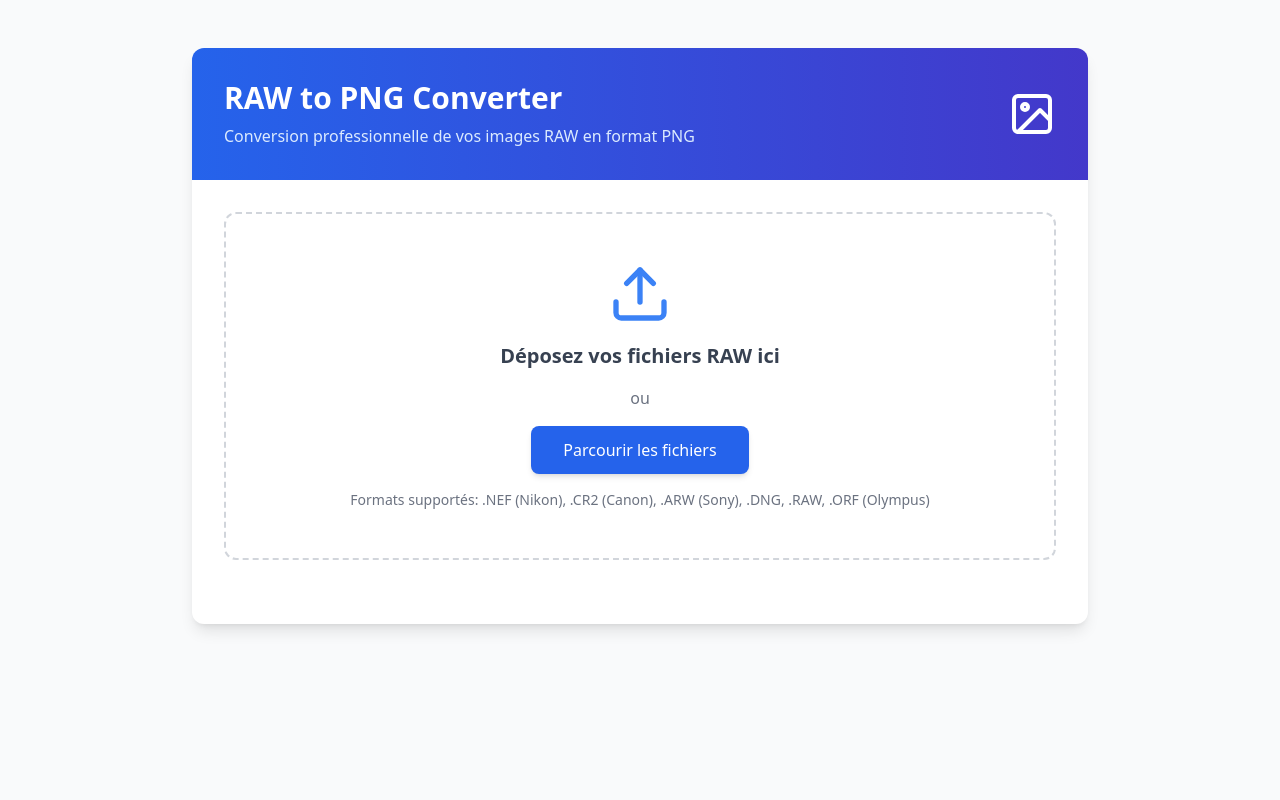
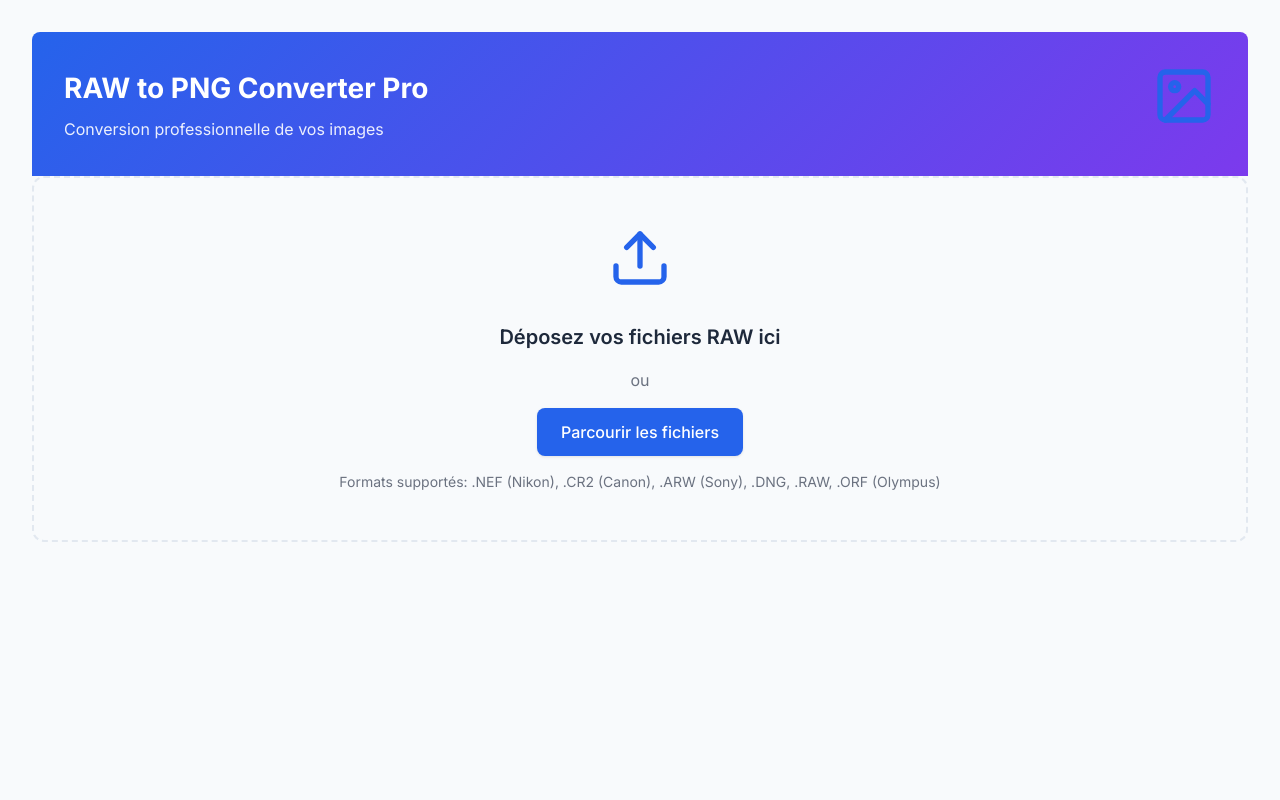
Before and after one commit to BedeschiL/raw_pictures_converter, a Flask app: page / in a window 1280 px wide. Run offline with Flask 3, Linux system fonts and the light colour scheme; some libraries are stand-ins or nearby versions.

Commit message:
Improvements, css split Added modularity

```diff
--- a/app.py
+++ b/app.py
@@ -1,49 +1,46 @@
 import zipfile
 from io import BytesIO
-
 from flask import Flask, render_template, request, redirect, url_for, send_from_directory
 from werkzeug.utils import secure_filename
-from PIL import Image
 import os
 import uuid
 from flask import send_file
+from converters.raw_to_png import RawToPngConverter
 
 app = Flask(__name__)
 
 # Configuration
 app.config['UPLOAD_FOLDER'] = 'static/uploads/'
 app.config['CONVERTED_FOLDER'] = 'static/converted/'
-app.config['ALLOWED_EXTENSIONS'] = {'nef', 'cr2', 'arw', 'dng', 'raw', 'orf'}
 app.config['MAX_CONTENT_LENGTH'] = 1000 * 1024 * 1024  # 50MB max
+
+# Enregistrement des convertisseurs
+CONVERTERS = {
+    'raw_to_png': RawToPngConverter
+}
 
 # Créer les dossiers s'ils n'existent pas
 os.makedirs(app.config['UPLOAD_FOLDER'], exist_ok=True)
 os.makedirs(app.config['CONVERTED_FOLDER'], exist_ok=True)
 
+def allowed_file(filename):
+    """Vérifie si le fichier est supporté par un des convertisseurs"""
+    if '.' not in filename:
+        return False
 
-def allowed_file(filename):
-    return '.' in filename and \
-        filename.rsplit('.', 1)[1].lower() in app.config['ALLOWED_EXTENSIONS']
+    ext = filename.rsplit('.', 1)[1].lower()
+    for converter in CONVERTERS.values():
+        if ext in converter.supported_formats():
+            return True
+    return False
 
-
-def convert_to_png(input_path, output_path):
-    try:
-        # Vérifier l'extension pour les fichiers ORF
-        if input_path.lower().endswith('.orf'):
-            import rawpy
-            import imageio
-
-            with rawpy.imread(input_path) as raw:
-                rgb = raw.postprocess()
-                imageio.imsave(output_path, rgb)
-        else:
-            # Traitement normal pour les autres formats
-            with Image.open(input_path) as img:
-                img.save(output_path, 'PNG')
-        return True
-    except Exception as e:
-        print(f"Erreur de conversion: {e}")
-        return False
+def get_converter(filename):
+    """Retourne le convertisseur approprié pour le fichier"""
+    ext = filename.rsplit('.', 1)[1].lower()
+    for converter in CONVERTERS.values():
+        if ext in converter.supported_formats():
+            return converter
+    return None
 
 @app.route('/')
 def index():
@@ -63,15 +60,27 @@ def upload_files():
             filename = secure_filename(file.filename)
             unique_id = str(uuid.uuid4())
             raw_path = os.path.join(app.config['UPLOAD_FOLDER'], f"{unique_id}_{filename}")
-            png_filename = f"{os.path.splitext(filename)[0]}.png"
-            png_path = os.path.join(app.config['CONVERTED_FOLDER'], f"{unique_id}_{png_filename}")
+
+            # Trouver le bon convertisseur
+            converter = get_converter(filename)
+            if not converter:
+                results.append({
+                    'original': filename,
+                    'converted': None,
+                    'success': False
+                })
+                continue
+
+            # Générer le nom de fichier de sortie
+            output_filename = converter.get_output_filename(filename)
+            output_path = os.path.join(app.config['CONVERTED_FOLDER'], f"{unique_id}_{output_filename}")
 
             file.save(raw_path)
-            success = convert_to_png(raw_path, png_path)
+            success = converter.convert(raw_path, output_path)
 
             results.append({
                 'original': filename,
-                'converted': f"{unique_id}_{png_filename}" if success else None,
+                'converted': f"{unique_id}_{output_filename}" if success else None,
                 'success': success
             })
 
--- /dev/null
+++ b/converters/__init__.py
@@ -0,0 +1,6 @@
+"""Package contenant les convertisseurs d'images"""
+
+from .base_converter import BaseConverter
+from .raw_to_png import RawToPngConverter
+
+__all__ = ['BaseConverter', 'RawToPngConverter']
--- /dev/null
+++ b/static/css/style.css
@@ -0,0 +1,270 @@
+:root {
+  --primary: #2563eb;
+  --primary-hover: #1d4ed8;
+  --secondary: #7c3aed;
+  --success: #10b981;
+  --error: #ef4444;
+  --background: #f8fafc;
+  --card: #ffffff;
+  --text: #1e293b;
+  --text-light: #64748b;
+  --border: #e2e8f0;
+}
+
+body {
+  font-family: 'Inter', sans-serif;
+  background-color: var(--background);
+  color: var(--text);
+  line-height: 1.5;
+}
+
+.container {
+  max-width: 1200px;
+  margin: 0 auto;
+  padding: 2rem;
+}
+
+/* Header */
+.header {
+  background: linear-gradient(135deg, var(--primary), var(--secondary));
+  color: white;
+  padding: 2rem;
+  border-radius: 0.5rem 0.5rem 0 0;
+}
+
+.header-content {
+  display: flex;
+  align-items: center;
+  justify-content: space-between;
+}
+
+.header-title {
+  font-size: 1.75rem;
+  font-weight: 700;
+}
+
+.header-subtitle {
+  color: rgba(255, 255, 255, 0.9);
+  margin-top: 0.5rem;
+}
+
+/* Upload Zone */
+.upload-container {
+  border: 2px dashed var(--border);
+  border-radius: 0.75rem;
+  padding: 3rem;
+  text-align: center;
+  margin-bottom: 2rem;
+  transition: all 0.2s ease;
+}
+
+.upload-container.drag-over {
+  border-color: var(--primary);
+  background-color: rgba(37, 99, 235, 0.05);
+}
+
+.upload-icon {
+  color: var(--primary);
+  width: 4rem;
+  height: 4rem;
+  margin-bottom: 1rem;
+}
+
+.upload-title {
+  font-size: 1.25rem;
+  font-weight: 600;
+  color: var(--text);
+}
+
+.upload-button {
+  background-color: var(--primary);
+  color: white;
+  font-weight: 500;
+  padding: 0.75rem 1.5rem;
+  border-radius: 0.5rem;
+  transition: all 0.2s ease;
+  box-shadow: 0 1px 3px rgba(0, 0, 0, 0.1);
+}
+
+.upload-button:hover {
+  background-color: var(--primary-hover);
+  transform: translateY(-1px);
+  box-shadow: 0 4px 6px rgba(0, 0, 0, 0.1);
+}
+
+/* Progress */
+.progress-container {
+  margin-bottom: 2rem;
+}
+
+.progress-header {
+  display: flex;
+  align-items: center;
+  justify-content: space-between;
+  margin-bottom: 0.75rem;
+}
+
+.progress-bar {
+  height: 0.5rem;
+  background-color: var(--border);
+  border-radius: 0.25rem;
+  overflow: hidden;
+}
+
+.progress-fill {
+  height: 100%;
+  background: linear-gradient(90deg, var(--primary), var(--secondary));
+  transition: width 0.3s ease;
+}
+
+/* Results */
+.results-container {
+  background-color: var(--card);
+  border-radius: 0.5rem;
+  box-shadow: 0 1px 3px rgba(0, 0, 0, 0.1);
+  padding: 1.5rem;
+}
+
+.results-header {
+  display: flex;
+  align-items: center;
+  justify-content: space-between;
+  margin-bottom: 1rem;
+}
+
+.results-title {
+  font-size: 1.25rem;
+  font-weight: 600;
+}
+
+.results-list {
+  display: grid;
+  gap: 0.75rem;
+}
+
+.result-item {
+  display: flex;
+  align-items: center;
+  padding: 1rem;
+  border: 1px solid var(--border);
+  border-radius: 0.5rem;
+  transition: all 0.2s ease;
+}
+
+.result-item:hover {
+  background-color: rgba(248, 250, 252, 0.5);
+}
+
+.result-checkbox {
+  margin-right: 1rem;
+  accent-color: var(--primary);
+}
+
+.result-icon {
+  margin-right: 1rem;
+  width: 1.25rem;
+  height: 1.25rem;
+}
+
+.result-icon.success {
+  color: var(--success);
+}
+
+.result-icon.error {
+  color: var(--error);
+}
+
+.result-name {
+  flex-grow: 1;
+}
+
+.result-actions {
+  display: flex;
+  gap: 0.5rem;
+}
+
+.download-button {
+  background-color: var(--primary);
+  color: white;
+  padding: 0.5rem 1rem;
+  border-radius: 0.25rem;
+  font-size: 0.875rem;
+  transition: all 0.2s ease;
+}
+
+.download-button:hover {
+  background-color: var(--primary-hover);
+}
+
+/* Batch Actions */
+.batch-actions {
+  display: flex;
+  justify-content: flex-end;
+  gap: 1rem;
+  margin-top: 1.5rem;
+}
+
+.download-all-button {
+  display: flex;
+  align-items: center;
+  gap: 0.5rem;
+  background-color: var(--primary);
+  color: white;
+  padding: 0.75rem 1.5rem;
+  border-radius: 0.5rem;
+  font-weight: 500;
+  transition: all 0.2s ease;
+}
+
+.download-all-button:hover {
+  background-color: var(--primary-hover);
+}
+
+.download-all-button:disabled {
+  opacity: 0.7;
+  cursor: not-allowed;
+}
+
+.spinner {
+  animation: spin 1s linear infinite;
+}
+
+/* Error Messages */
+.error-message {
+  padding: 1rem;
+  background-color: rgba(239, 68, 68, 0.1);
+  border: 1px solid var(--error);
+  border-radius: 0.5rem;
+  text-align: center;
+}
+
+.error-icon {
+  width: 1.5rem;
+  height: 1.5rem;
+  color: var(--error);
+  margin: 0 auto 0.5rem;
+}
+
+.error-text {
+  color: var(--error);
+  font-weight: 500;
+}
+
+@keyframes spin {
+  to { transform: rotate(360deg); }
+}
+
+/* Responsive */
+@media (max-width: 768px) {
+  .container {
+    padding: 1rem;
+  }
+
+  .header {
+    padding: 1.5rem;
+  }
+
+  .upload-container {
+    padding: 2rem;
+  }
+}
--- a/templates/index.html
+++ b/templates/index.html
@@ -7,58 +7,31 @@
     <script src="https://cdn.tailwindcss.com"></script>
     <link href="https://fonts.googleapis.com/css2?family=Inter:wght@300;400;500;600;700&display=swap" rel="stylesheet">
     <script src="https://cdn.jsdelivr.net/npm/feather-icons/dist/feather.min.js"></script>
-    <style>
-        .file-upload:hover {
-            transform: translateY(-2px);
-            box-shadow: 0 10px 15px -3px rgba(0, 0, 0, 0.1), 0 4px 6px -2px rgba(0, 0, 0, 0.05);
-        }
-        .file-upload.drag-over {
-            border-color: #3B82F6;
-            background-color: #EFF6FF;
-        }
-            .file-checkbox {
-        accent-color: #3B82F6;
-        width: 18px;
-        height: 18px;
-    }
-
-    #download-all:disabled {
-        opacity: 0.7;
-        cursor: not-allowed;
-    }
-
-    @keyframes spin {
-        to { transform: rotate(360deg); }
-    }
-
-    .animate-spin {
-        animation: spin 1s linear infinite;
-    }
-    </style>
+    <link rel="stylesheet" href="/static/css/style.css">
 </head>
-<body class="font-inter bg-gray-50 min-h-screen">
-    <div class="container mx-auto px-4 py-12">
-        <div class="max-w-4xl mx-auto bg-white rounded-xl shadow-lg overflow-hidden">
+<body>
+    <div class="container">
+        <div class="card">
             <!-- Header -->
-            <div class="bg-gradient-to-r from-blue-600 to-indigo-700 p-8 text-white">
-                <div class="flex items-center justify-between">
+            <div class="header">
+                <div class="header-content">
                     <div>
-                        <h1 class="text-3xl font-bold">RAW to PNG Converter</h1>
-                        <p class="text-blue-100 mt-2">Conversion professionnelle de vos images RAW en format PNG</p>
+                        <h1 class="header-title">RAW to PNG Converter Pro</h1>
+                        <p class="header-subtitle">Conversion professionnelle de vos images</p>
                     </div>
-                    <i data-feather="image" class="w-12 h-12"></i>
+                    <i data-feather="image" class="upload-icon"></i>
                 </div>
             </div>
 
             <!-- Main Content -->
-            <div class="p-8">
+            <div class="content">
                 <!-- Upload Zone -->
-                <div id="upload-container" class="file-upload border-2 border-dashed border-gray-300 rounded-xl p-12 text-center mb-8 transition-all duration-200">
+                <div id="upload-container" class="upload-container">
                     <div class="flex flex-col items-center justify-center space-y-4">
-                        <i data-feather="upload" class="w-16 h-16 text-blue-500"></i>
-                        <h2 class="text-xl font-semibold text-gray-700">Déposez vos fichiers RAW ici</h2>
+                        <i data-feather="upload" class="upload-icon"></i>
+                        <h2 class="upload-title">Déposez vos fichiers RAW ici</h2>
                         <p class="text-gray-500">ou</p>
-                        <label for="file-upload" class="cursor-pointer bg-blue-600 hover:bg-blue-700 text-white font-medium py-3 px-8 rounded-lg transition-colors shadow-md">
+                        <label for="file-upload" class="upload-button">
                             Parcourir les fichiers
                         </label>
                         <input id="file-upload" type="file" class="hidden" multiple accept=".nef,.cr2,.arw,.dng,.raw,.orf" />
@@ -67,27 +40,27 @@
                 </div>
 
                 <!-- Progress Section -->
-                <div id="progress-section" class="hidden mb-8">
-                    <div class="flex items-center justify-between mb-3">
-                        <h3 class="font-medium text-gray-700">Progression de la conversion</h3>
-                        <span id="progress-text" class="text-sm font-medium text-gray-600">0%</span>
+                <div id="progress-section" class="progress-container hidden">
+                    <div class="progress-header">
+                        <h3 class="font-medium">Progression de la conversion</h3>
+                        <span id="progress-text" class="text-sm font-medium">0%</span>
                     </div>
-                    <div class="w-full bg-gray-200 rounded-full h-2.5">
-                        <div id="progress-bar" class="bg-gradient-to-r from-blue-500 to-indigo-600 h-2.5 rounded-full transition-all duration-300" style="width: 0%"></div>
+                    <div class="progress-bar">
+                        <div id="progress-fill" class="progress-fill" style="width: 0%"></div>
                     </div>
                 </div>
 
                 <!-- Results Section -->
-                <div id="results-container" class="hidden">
-                    <div class="flex items-center justify-between mb-4">
-                        <h3 class="text-lg font-semibold text-gray-800">Résultats</h3>
-                        <div id="summary" class="text-sm text-gray-600"></div>
+                <div id="results-container" class="results-container hidden">
+                    <div class="results-header">
+                        <h3 class="results-title">Résultats</h3>
+                        <div id="summary" class="text-sm"></div>
                     </div>
 
-                    <div id="results-list" class="space-y-3"></div>
+                    <div id="results-list" class="results-list"></div>
 
-                    <div id="batch-actions" class="hidden mt-6 flex justify-end space-x-3">
-                        <button id="download-all" class="bg-blue-600 hover:bg-blue-700 text-white font-medium py-2 px-6 rounded-lg transition-colors flex items-center space-x-2">
+                    <div id="batch-actions" class="batch-actions hidden">
+                        <button id="download-all" class="download-all-button">
                             <i data-feather="download"></i>
                             <span>Tout télécharger</span>
                         </button>
@@ -200,7 +173,7 @@
             }
 
             function updateProgress(percent) {
-                progressBar.style.width = `${percent}%`;
+                document.getElementById('progress-fill').style.width = `${percent}%`;
                 progressText.textContent = `${percent}%`;
             }
 
@@ -216,17 +189,25 @@ function showResults(results) {
 
     results.forEach(result => {
         const item = document.createElement('div');
-        item.className = 'flex items-center justify-between p-4 border border-gray-200 rounded-lg hover:bg-gray-50';
+        item.className = 'result-item';
+
+        if (result.success) {
+            const checkbox = document.createElement('input');
+            checkbox.type = 'checkbox';
+            checkbox.className = 'result-checkbox';
+            checkbox.checked = true;
+            checkbox.dataset.filename = result.converted;
+            item.appendChild(checkbox);
+        }
 
         const fileInfo = document.createElement('div');
-        fileInfo.className = 'flex items-center space-x-4';
+        fileInfo.className = 'result-name';
 
         const icon = document.createElement('i');
         icon.setAttribute('data-feather', result.success ? 'check-circle' : 'x-circle');
-        icon.className = `w-5 h-5 ${result.success ? 'text-green-500' : 'text-red-500'}`;
+        icon.className = `result-icon ${result.success ? 'success' : 'error'}`;
 
         const fileName = document.createElement('span');
-        fileName.className = 'text-gray-800';
         fileName.textContent = result.original;
 
         fileInfo.appendChild(icon);
@@ -236,16 +217,9 @@ function showResults(results) {
         if (result.success) {
             successCount++;
             convertedFiles.push(result.converted);
-
-            const checkbox = document.createElement('input');
-            checkbox.type = 'checkbox';
-            checkbox.className = 'file-checkbox mr-3';
-            checkbox.checked = true;
-            checkbox.dataset.filename = result.converted;
-            item.insertBefore(checkbox, fileInfo);
         } else {
             const errorText = document.createElement('span');
-            errorText.className = 'text-red-500 text-sm';
+            errorText.className = 'error-text';
             errorText.textContent = 'Échec de conversion';
             item.appendChild(errorText);
         }
@@ -309,14 +283,14 @@ function showResults(results) {
     resultsContainer.classList.remove('hidden');
 
     const errorDiv = document.createElement('div');
-                errorDiv.className = 'p-4 bg-red-50 border border-red-200 rounded-lg text-center';
+    errorDiv.className = 'error-message';
 
     const errorIcon = document.createElement('i');
     errorIcon.setAttribute('data-feather', 'alert-triangle');
-                errorIcon.className = 'w-6 h-6 text-red-500 mx-auto mb-2';
+    errorIcon.className = 'error-icon';
 
     const errorText = document.createElement('p');
-                errorText.className = 'text-red-600 font-medium';
+    errorText.className = 'error-text';
     errorText.textContent = 'Une erreur est survenue lors de la conversion. Veuillez réessayer.';
 
     errorDiv.appendChild(errorIcon);
```
Also changed, not shown: converters/base_converter.py (added, +47 -0 lines), converters/raw_to_png.py (added, +43 -0 lines), README.md (added). Lines whose indentation alone changed are shown as unchanged.
